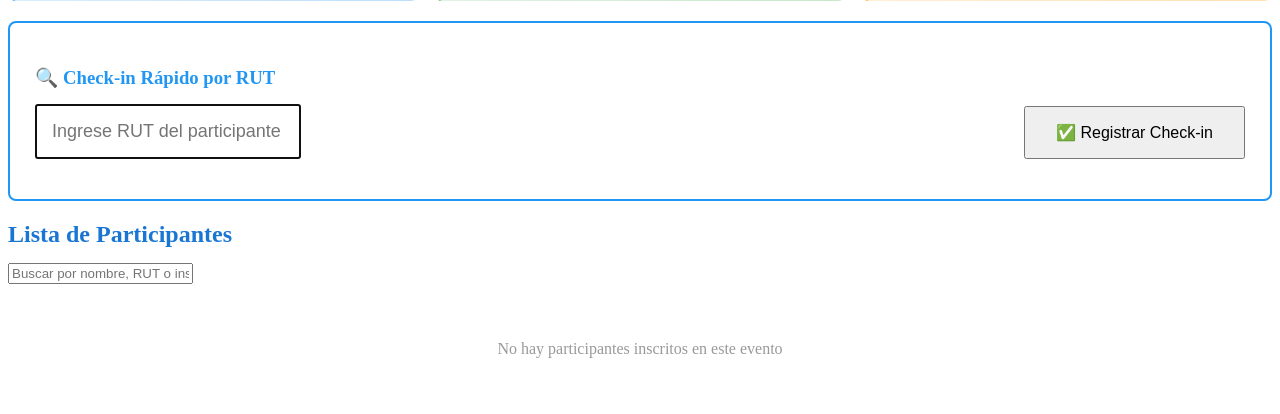
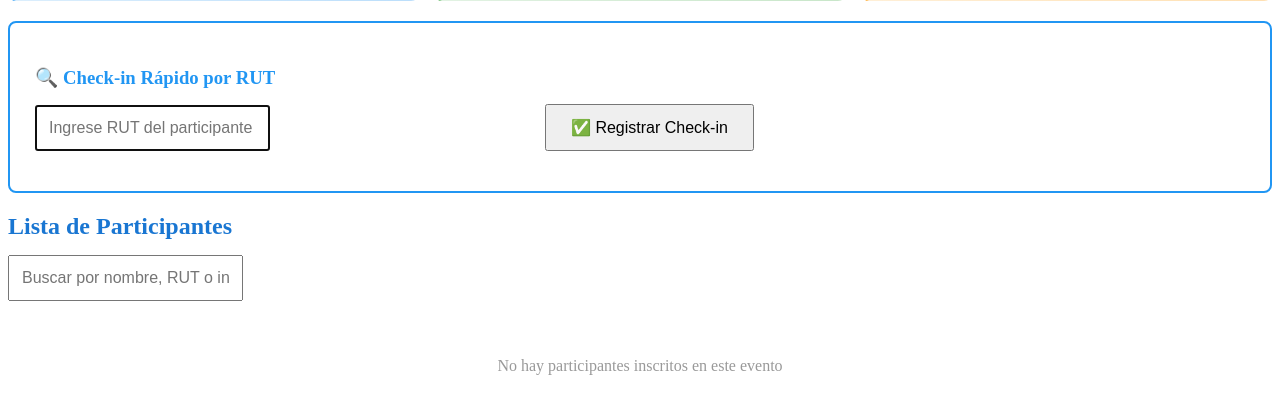
Before and after one commit to edojara/app-web-v1, a PHP site: page / in a window 1280 px wide. Shown: the part 313-727 px from the top of the page. Run offline with PHP 8.4, Linux system fonts and the light colour scheme; data that the repository does not hold is empty.

Commit message:
ajustar tamaños de campos de búsqueda en check-in: ambos con max-width 500px y padding 12px

```diff
--- a/app/views/checkin/index.php
+++ b/app/views/checkin/index.php
@@ -85,15 +85,15 @@ function abreviarInstitucion($nombre) {
         <div style="background: white; padding: 25px; border-radius: 8px; border: 2px solid #2196f3; margin-bottom: 20px;">
             <h3 style="color: #2196f3; margin-bottom: 15px;">🔍 Check-in Rápido por RUT</h3>
             <div style="display: flex; gap: 10px; align-items: flex-end;">
-                <div style="flex: 1;">
+                <div style="flex: 1; max-width: 500px;">
                     <input type="text"
                            id="rutBusqueda"
                            placeholder="Ingrese RUT del participante (ej: 12.345.678-9)"
                            class="form-control"
-                           style="font-size: 18px; padding: 15px;"
+                           style="font-size: 16px; padding: 12px;"
                            autofocus>
                 </div>
-                <button onclick="buscarYRegistrarCheckin()" class="btn btn-primary" style="padding: 15px 30px; font-size: 16px;">
+                <button onclick="buscarYRegistrarCheckin()" class="btn btn-primary" style="padding: 12px 24px; font-size: 16px;">
                     ✅ Registrar Check-in
                 </button>
             </div>
@@ -111,7 +111,7 @@ function abreviarInstitucion($nombre) {
                     id="searchInput"
                     class="form-control"
                     placeholder="Buscar por nombre, RUT o institución..."
-                    style="max-width: 600px;">
+                    style="max-width: 500px; font-size: 16px; padding: 12px;">
             </div>
 
             <?php if (!empty($inscripciones)): ?>
```
